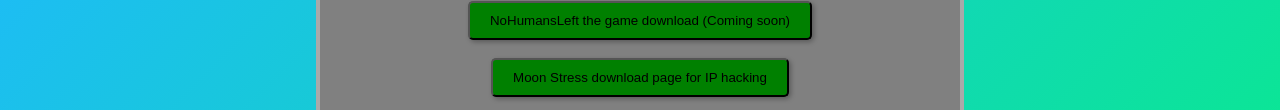
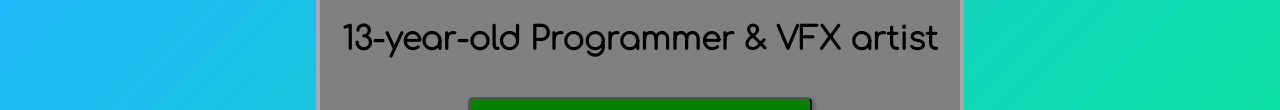
Before and after one commit to nikogilian/nikogil, a plain HTML site: page index.html in a window 1280 px wide. Shown: the part 539-649 px from the top of the page. Drawn offline with Linux system fonts and the light colour scheme.

Commit message:
Update index.html
Signed-off-by: nikogilian <57024652+nikogilian@users.noreply.github.com>

```diff
--- a/index.html
+++ b/index.html
@@ -18,6 +18,8 @@
 			<h1>Welcome to my home page.</h1>
 			<img src="https://raw.githubusercontent.com/nikogilian/nikogilian.github.io/master/nlogo1.png" alt="Logo">
 			<br>
+			<h1>13-year-old Programmer & VFX artist</h1>
+			<br>
 			<button onclick="window.location.href='https://nikxle.com/nohumansleft.html'">NoHumansLeft the game download (Coming soon)</button>
 			<br>
 			<br>
```
